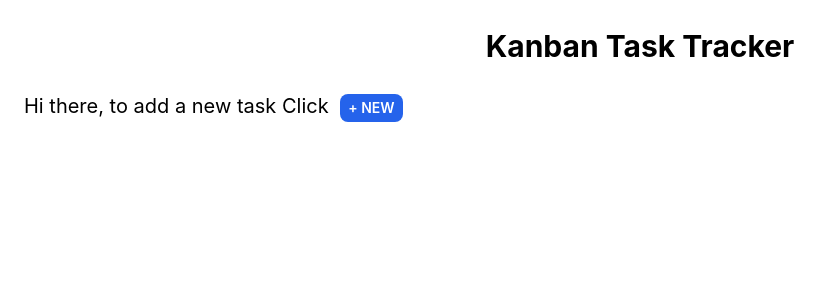
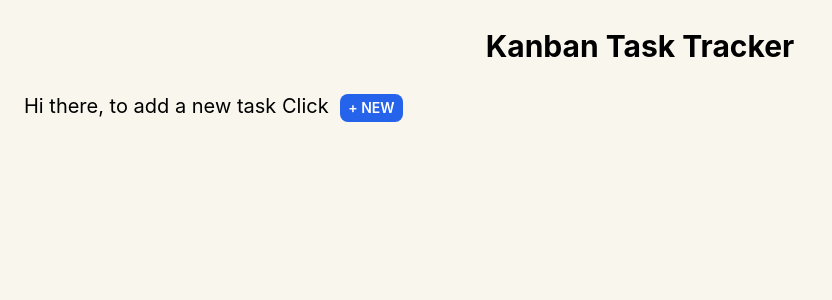
Before and after one commit to G3RGES/kanban-task-tracker, a React (Create React App) app: page / in a window 1280 px wide. Shown: the top 300 px of the page, without its empty margins (0-832 px from the left). Built offline with nearby package versions, Linux system fonts and the light colour scheme.

Commit message:
Update index.css

```diff
--- a/src/index.css
+++ b/src/index.css
@@ -9,6 +9,7 @@ body {
     sans-serif;
   -webkit-font-smoothing: antialiased;
   -moz-osx-font-smoothing: grayscale;
+  background-color: #f9f6ee;
 }
 
 code {
```
